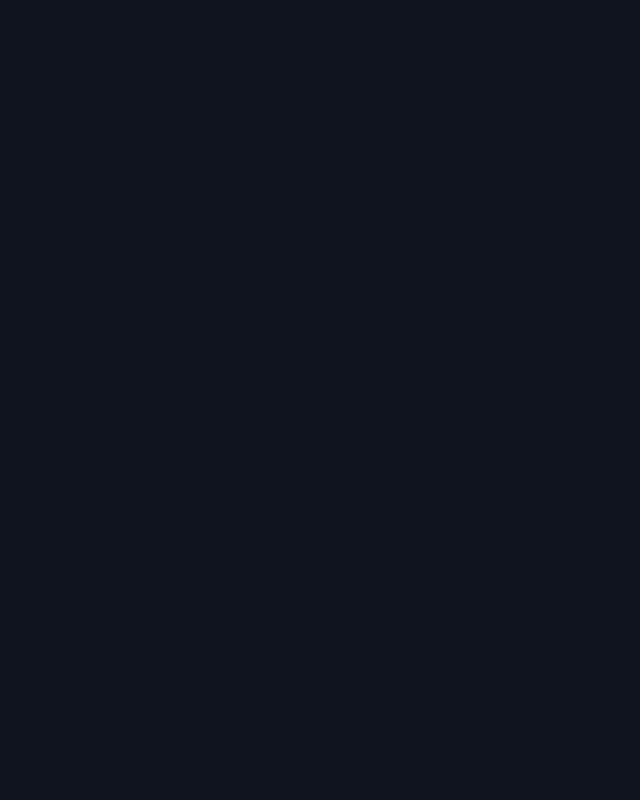
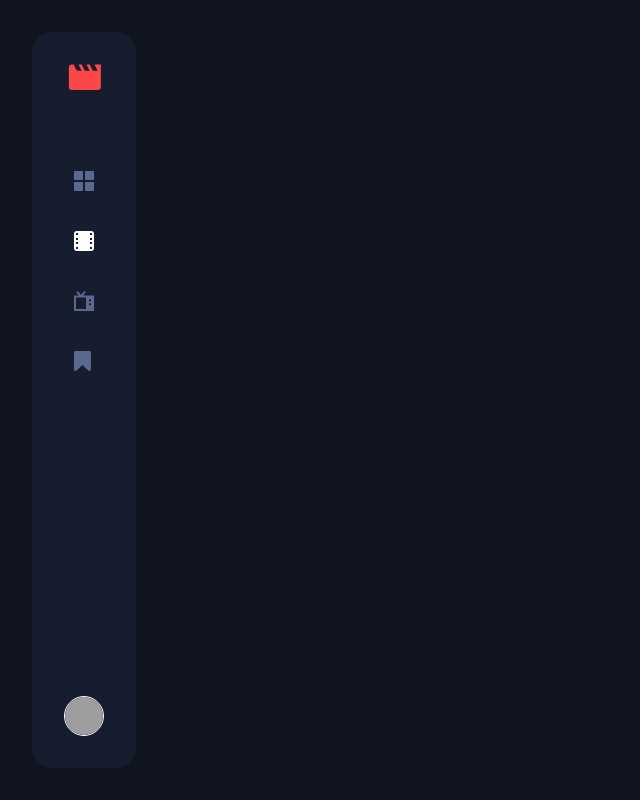
Before and after one commit to Chkhikvadzeg/entertainment-app, a React (Create React App) app: page /movies in a window 1280 px wide. Before the commit this address had no page. Shown: the whole page, without its empty margins (0-640 px from the left). Built offline with nearby package versions, Linux system fonts and the light colour scheme; grey boxes are pictures that could not be loaded; what tailwindcss-hyphens would draw is missing.

Commit message:
Made aside container

```diff
--- a/src/App.js
+++ b/src/App.js
@@ -1,21 +1,21 @@
 import { Route, Routes } from 'react-router-dom';
 import LogIn from './components/LogIn'
 import SignUp from './components/SignUp'
+import Home from './components/Home';
+import Movies from './components/Movies';
+import Series from './components/Series';
+import Bookmark from './components/Bookmark';
 
 function App() {
   return (
-    <div className="w-screen min-h-screen font-light bg-darkBlue mx-auto px-6">
+    <div className="w-screen min-h-screen font-light  mx-auto px-6 py-8 h-screen">
       <Routes>
         <Route path='/' element={<LogIn />} />
         <Route path='/sign-up' element={<SignUp />} />
-        {/* <img src={logo} alt="Logo" />
-        <div className="log-in">
-          <h1 className='log-in-heading'>Login</h1>
-          <div className="input-container">
-            <Input type="email" placeholder="Email address"></Input>
-            <Input type="password" placeholder="Password"></Input>
-          </div>
-        </div> */}
+        <Route path='/home' element={<Home />} />
+        <Route path='/movies' element={<Movies />} />
+        <Route path='/series' element={<Series />} />
+        <Route path='/bookmark' element={<Bookmark />} />
       </Routes>
     </div>
   );
--- /dev/null
+++ b/src/components/Aside.jsx
@@ -0,0 +1,24 @@
+import logo from '../assets/logo.svg'
+import avatar from '../assets/image-avatar.png'
+import HomeImg from './NavImgs/HomeImg'
+import MoviesImg from './NavImgs/MoviesImg'
+import SeriesImg from './NavImgs/SeriesImg'
+import BookmarkImg from './NavImgs/BookmarkImg'
+
+const Aside = (props) => {
+    let path = props.path;
+    return (
+        <aside className='flex w-screen items-center fixed justify-between p-6 bg-semiDarkBlue sm:rounded-[20px] sm:max-w-fit sm:h-["calc(100vh-64px)"] left-0 top-0 sm:top-8 sm:left-8 sm:bottom-8 sm:p-8 sm:flex-col'>
+            <img className='w-6 h-5 sm:w-auto sm:h-auto' src={logo} alt="logo" />
+            <ul className='flex gap-6 list-none sm:gap-10 sm:flex-col sm:mb-auto sm:mt-20'>
+                {path === 'Home' ? <HomeImg path='/home' fill='#FFFFFF' className="hover:fill-mainRed" /> : <HomeImg path='/home' fill='#5A698F' className="hover:fill-mainRed" />}
+                {path === 'Movies' ? <MoviesImg path='/movies' fill='#FFFFFF' className="hover:fill-mainRed" /> : <MoviesImg path='/movies' fill='#5A698F' className="hover:fill-mainRed" />}
+                {path === 'Series' ? <SeriesImg path='/series' fill='#FFFFFF' className="hover:fill-mainRed" /> : <SeriesImg path='/series' fill='#5A698F' className="hover:fill-mainRed" />}
+                {path === 'Bookmark' ? <BookmarkImg path='/bookmark' fill='#FFFFFF' className="hover:fill-mainRed" /> : <BookmarkImg path='/bookmark' fill='#5A698F' className="hover:fill-mainRed" />}
+            </ul>
+            <img className='w-6 h-6 rounded-full border border-white sm:w-10 sm:h-10' src={avatar} alt="Avatar" />
+        </aside>
+    )
+}
+
+export default Aside;
--- /dev/null
+++ b/src/components/Bookmark.jsx
@@ -0,0 +1,12 @@
+import Aside from "./Aside";
+
+
+const Bookmark = () => {
+    return (
+        <div>
+            <Aside path="Bookmark" />
+        </div>
+    )
+}
+
+export default Bookmark;
--- /dev/null
+++ b/src/components/Home.jsx
@@ -0,0 +1,12 @@
+import Aside from "./Aside";
+
+
+const Home = () => {
+    return (
+        <div>
+            <Aside path="Home" />
+        </div>
+    )
+}
+
+export default Home;
--- /dev/null
+++ b/src/components/Movies.jsx
@@ -0,0 +1,12 @@
+import Aside from "./Aside";
+
+
+const Movies = () => {
+    return (
+        <div>
+            <Aside path="Movies" />
+        </div>
+    )
+}
+
+export default Movies;
--- /dev/null
+++ b/src/components/NavImgs/BookmarkImg.jsx
@@ -0,0 +1,11 @@
+import { Link } from "react-router-dom";
+
+const BookmarkImg = (props) => {
+    return (
+        <Link to={props.path}>
+            <svg width="17" height="20" xmlns="http://www.w3.org/2000/svg" className='group'><path d="M15.387 0c.202 0 .396.04.581.119.291.115.522.295.694.542.172.247.258.52.258.82v17.038c0 .3-.086.573-.258.82a1.49 1.49 0 0 1-.694.542 1.49 1.49 0 0 1-.581.106c-.423 0-.79-.141-1.098-.423L8.46 13.959l-5.83 5.605c-.317.29-.682.436-1.097.436-.202 0-.396-.04-.581-.119a1.49 1.49 0 0 1-.694-.542A1.402 1.402 0 0 1 0 18.52V1.481c0-.3.086-.573.258-.82A1.49 1.49 0 0 1 .952.119C1.137.039 1.33 0 1.533 0h13.854Z" fill={props.fill} className='group-hover:fill-mainRed' /></svg>
+        </Link>
+    );
+}
+
+export default BookmarkImg;
--- /dev/null
+++ b/src/components/NavImgs/HomeImg.jsx
@@ -0,0 +1,12 @@
+import { Link } from "react-router-dom";
+
+const HomeImg = (props) => {
+    return (
+        <Link to={props.path}>
+            <svg width="20" height="20" xmlns="http://www.w3.org/2000/svg" className='group' ><path d="M8 0H1C.4 0 0 .4 0 1v7c0 .6.4 1 1 1h7c.6 0 1-.4 1-1V1c0-.6-.4-1-1-1Zm0 11H1c-.6 0-1 .4-1 1v7c0 .6.4 1 1 1h7c.6 0 1-.4 1-1v-7c0-.6-.4-1-1-1ZM19 0h-7c-.6 0-1 .4-1 1v7c0 .6.4 1 1 1h7c.6 0 1-.4 1-1V1c0-.6-.4-1-1-1Zm0 11h-7c-.6 0-1 .4-1 1v7c0 .6.4 1 1 1h7c.6 0 1-.4 1-1v-7c0-.6-.4-1-1-1Z" fill={props.fill} className='group-hover:fill-mainRed'
+            /></svg>
+        </Link>
+    );
+}
+
+export default HomeImg;
--- /dev/null
+++ b/src/components/NavImgs/MoviesImg.jsx
@@ -0,0 +1,11 @@
+import { Link } from "react-router-dom";
+
+const MoviesImg = (props) => {
+    return (
+        <Link to={props.path}>
+            <svg width="20" height="20" xmlns="http://www.w3.org/2000/svg" className='group'><path d="M16.956 0H3.044A3.044 3.044 0 0 0 0 3.044v13.912A3.044 3.044 0 0 0 3.044 20h13.912A3.044 3.044 0 0 0 20 16.956V3.044A3.044 3.044 0 0 0 16.956 0ZM4 9H2V7h2v2Zm-2 2h2v2H2v-2Zm16-2h-2V7h2v2Zm-2 2h2v2h-2v-2Zm2-8.26V4h-2V2h1.26a.74.74 0 0 1 .74.74ZM2.74 2H4v2H2V2.74A.74.74 0 0 1 2.74 2ZM2 17.26V16h2v2H2.74a.74.74 0 0 1-.74-.74Zm16 0a.74.74 0 0 1-.74.74H16v-2h2v1.26Z" fill={props.fill} className='group-hover:fill-mainRed' /></svg>
+        </Link>
+    );
+}
+
+export default MoviesImg;
--- /dev/null
+++ b/src/components/NavImgs/SeriesImg.jsx
@@ -0,0 +1,11 @@
+import { Link } from "react-router-dom";
+
+const SeriesImg = (props) => {
+    return (
+        <Link to={props.path}>
+            <svg width="20" height="20" xmlns="http://www.w3.org/2000/svg" className='group'><path d="M20 4.481H9.08l2.7-3.278L10.22 0 7 3.909 3.78.029 2.22 1.203l2.7 3.278H0V20h20V4.481Zm-8 13.58H2V6.42h10v11.64Zm5-3.88h-2v-1.94h2v1.94Zm0-3.88h-2V8.36h2v1.94Z" fill={props.fill} className='group-hover:fill-mainRed' /></svg>
+        </Link>
+    );
+}
+
+export default SeriesImg;
--- /dev/null
+++ b/src/components/Series.jsx
@@ -0,0 +1,12 @@
+import Aside from "./Aside";
+
+
+const Series = () => {
+    return (
+        <div>
+            <Aside path="Series" />
+        </div>
+    )
+}
+
+export default Series;
--- a/src/index.css
+++ b/src/index.css
@@ -18,3 +18,7 @@
     padding: 0;
     transition: all .3s ease-out;
 }
+
+body {
+    background-color: #10141E;
+}
```
